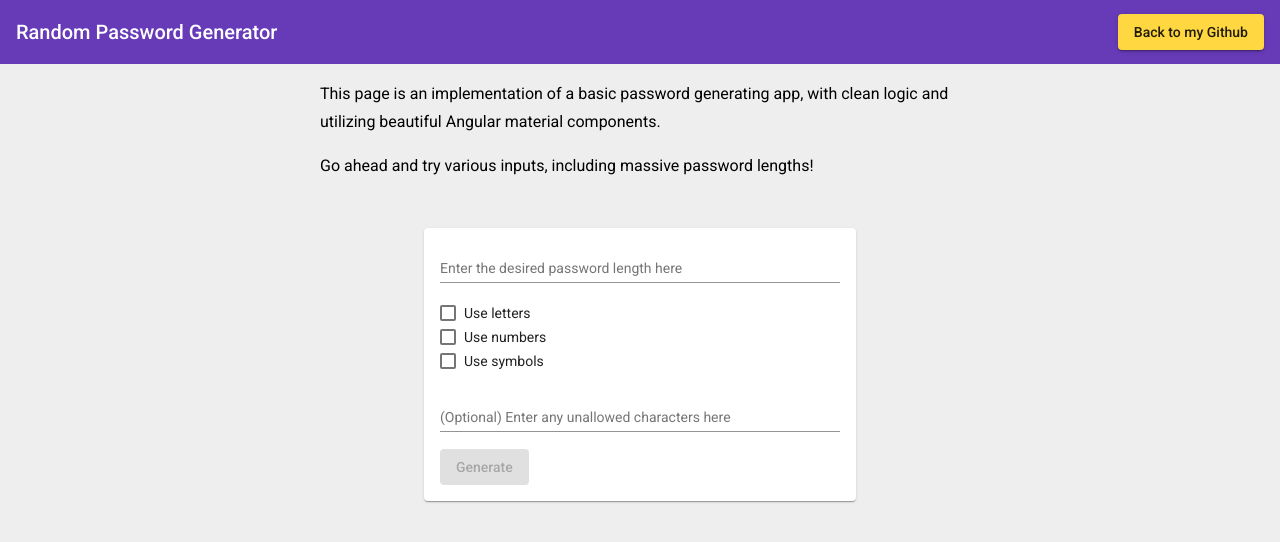
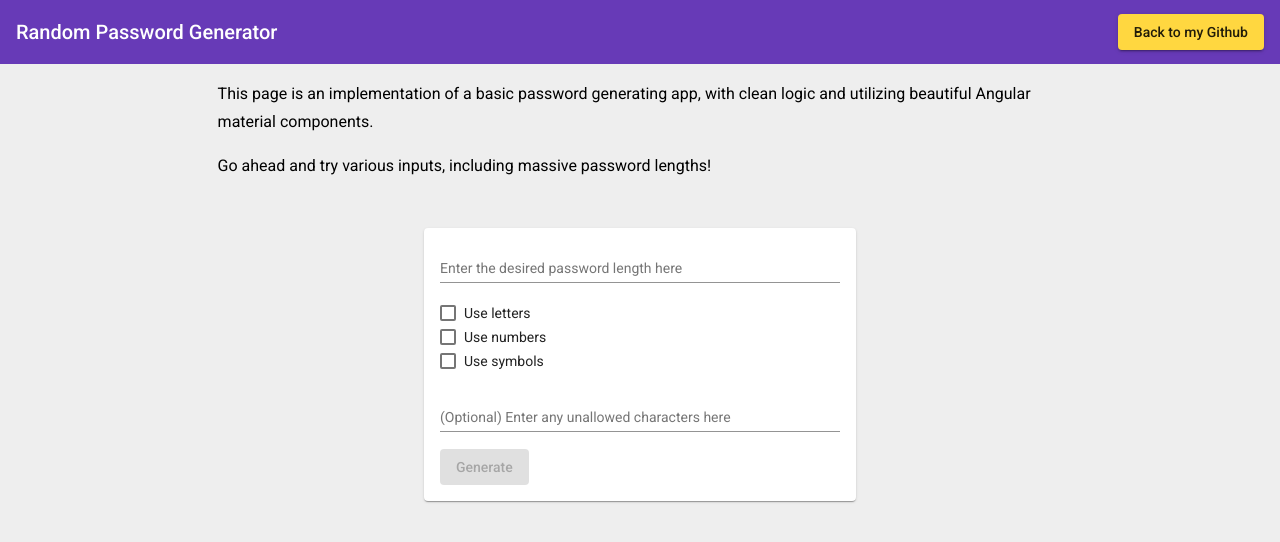
Before and after one commit to arami265/angular-password-generator, an Angular app: page / in a window 1280 px wide. Shown: the top 542 px of the page. Built offline with nearby package versions, Linux system fonts and the light colour scheme.

Commit message:
Update styles.css

```diff
--- a/src/styles.css
+++ b/src/styles.css
@@ -25,7 +25,7 @@ body {
 }
 
 .larger-width {
-  width: 50%;
+  width: 66%;
 }
 
 .full-width {
```
